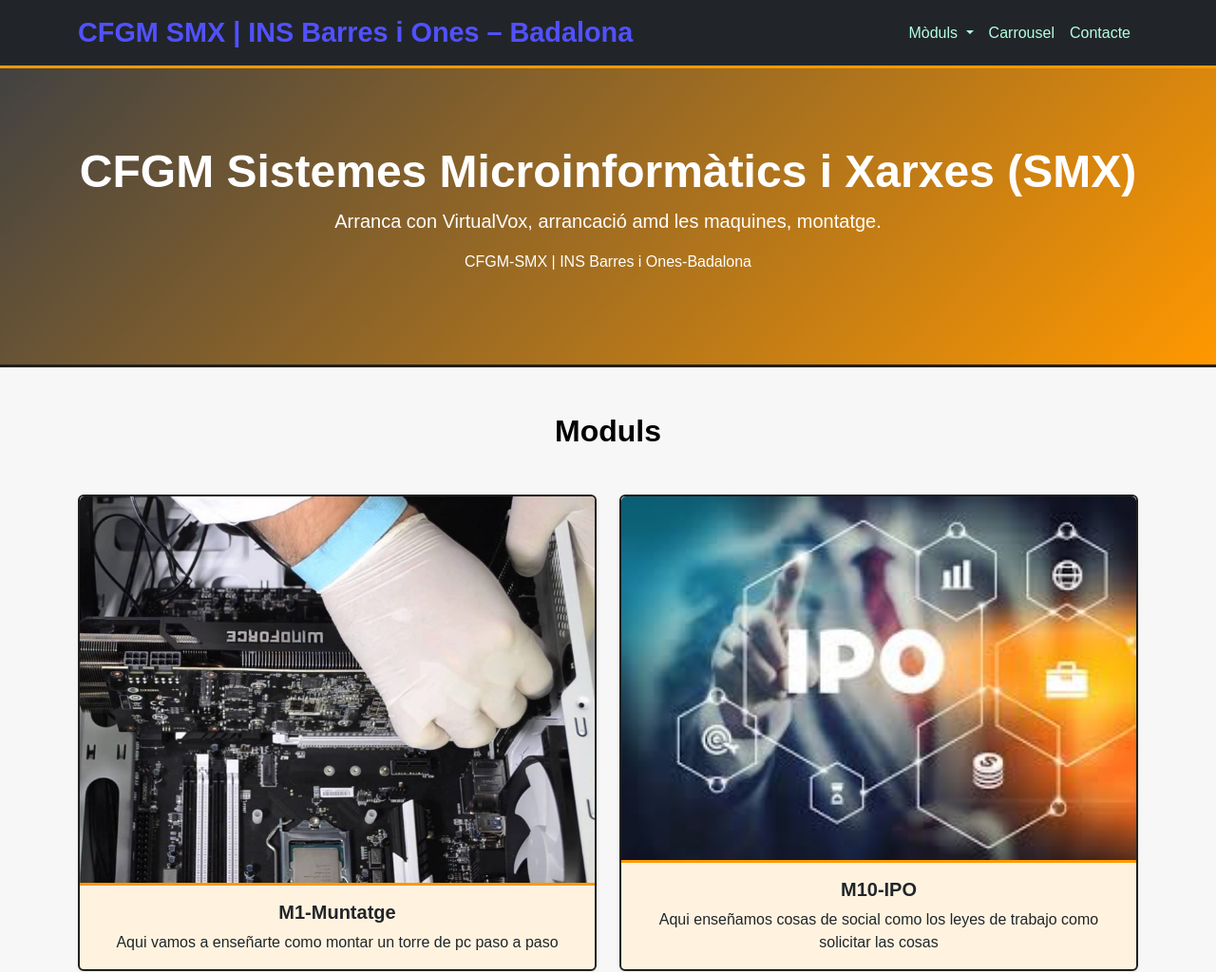
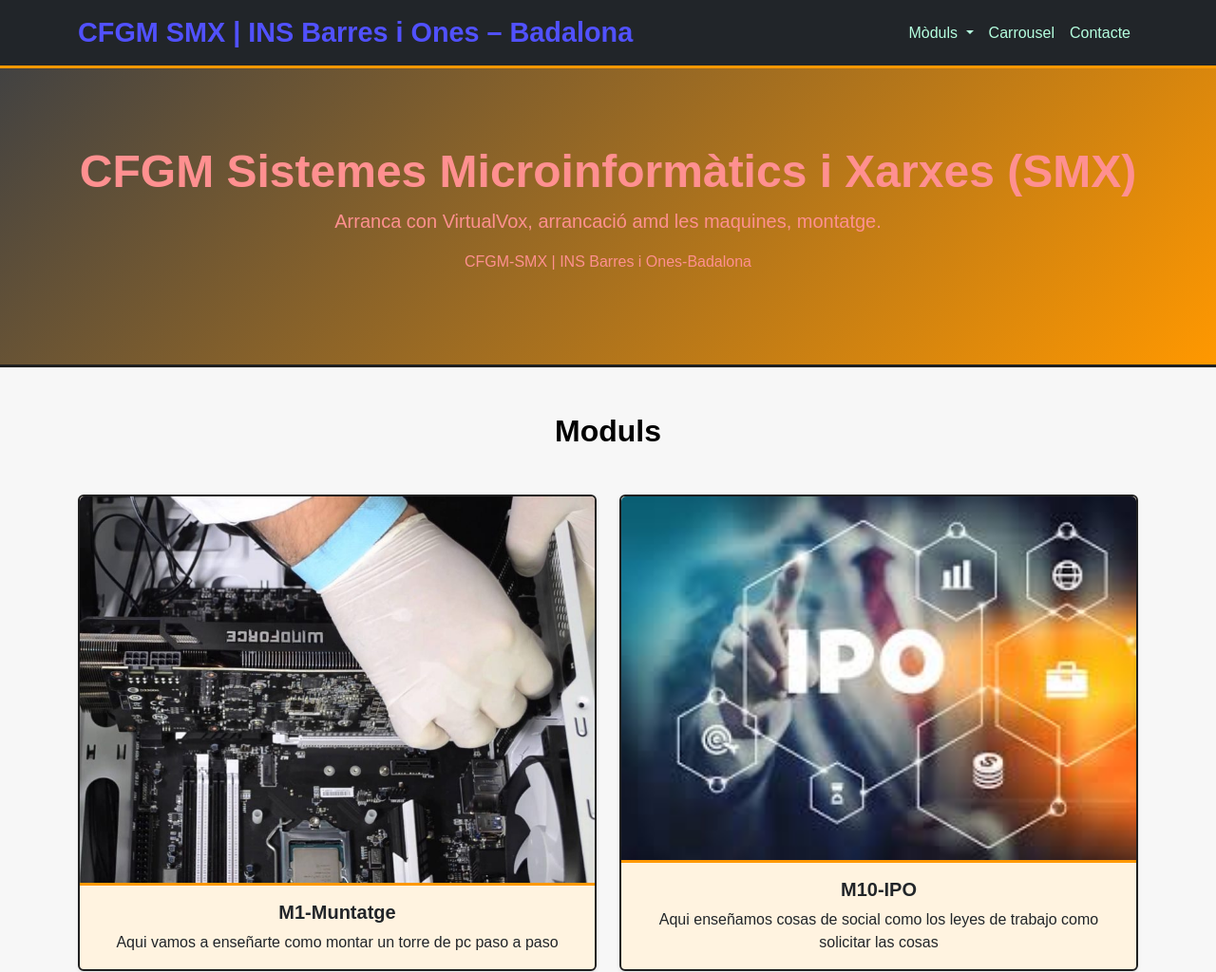
Before and after one commit to Angel-wapo/Examen-M15, a plain HTML site: page arxiusExamenBootstrap/index.html in a window 1280 px wide. Shown: the top 1024 px of the page at 95% size. Drawn offline with nearby package versions, Linux system fonts and the light colour scheme.

Commit message:
Update hero section text color in main.css

```diff
--- a/arxiusExamenBootstrap/css/main.css
+++ b/arxiusExamenBootstrap/css/main.css
@@ -20,7 +20,7 @@
         text-align: center;
         padding: 5rem 0;
         background: linear-gradient(135deg, #424242, #ff9800);
-        color: #fff;
+        color: #ff9090;
         border-bottom: 3px solid #1f1f1f;
       }
       .class-card img {
```
